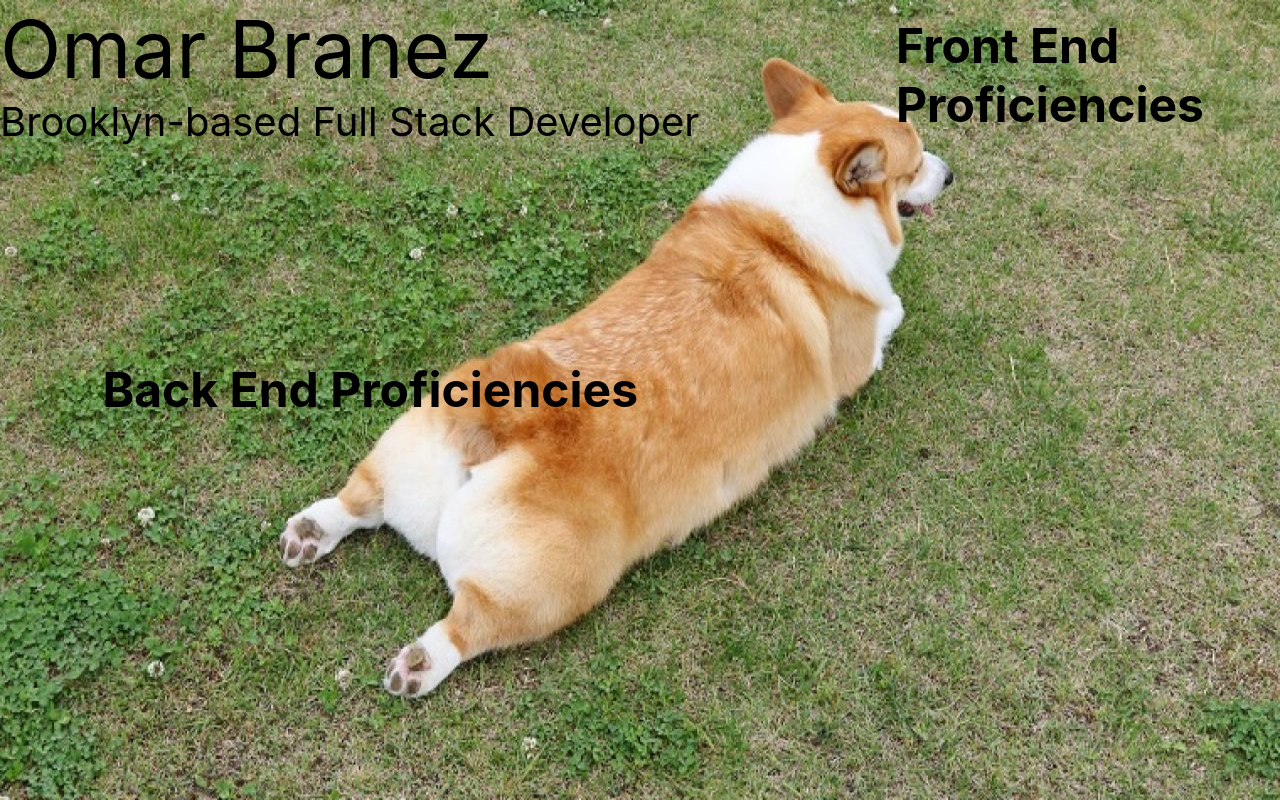
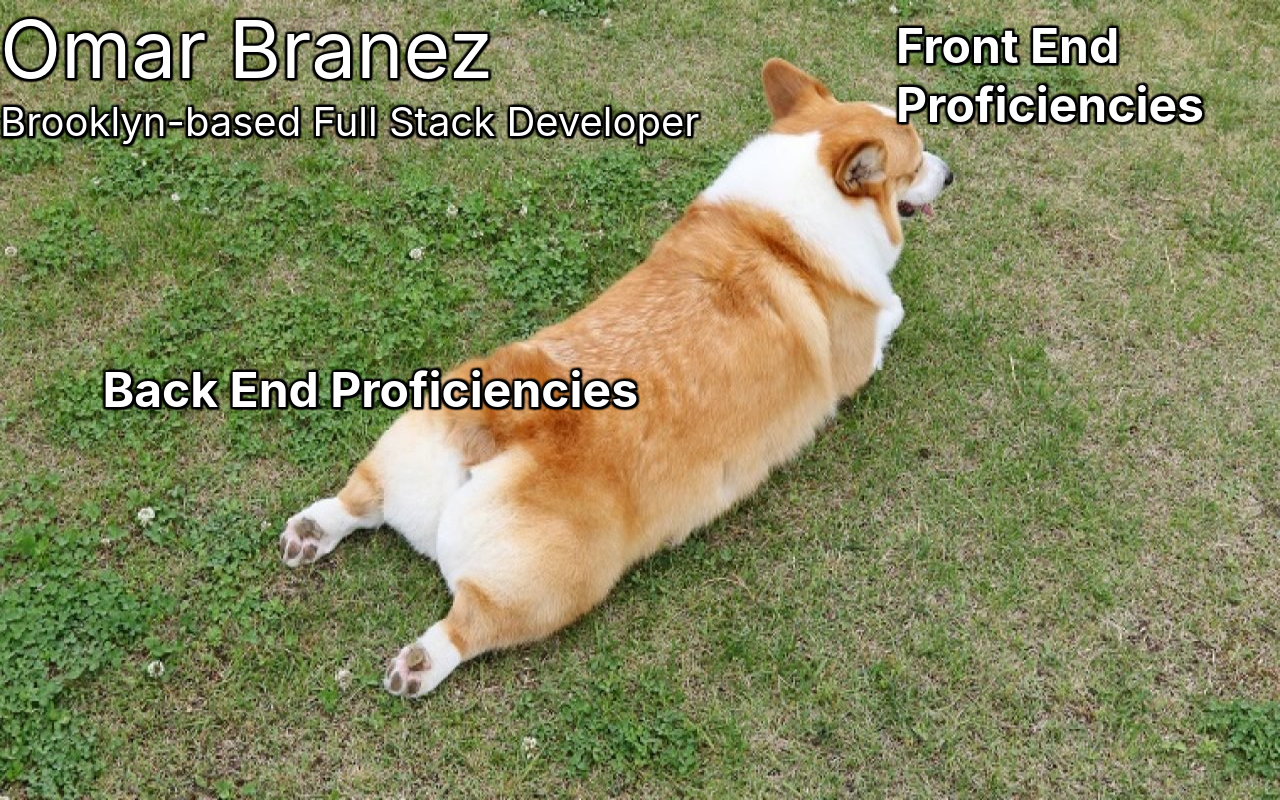
Before and after one commit to omarbranez/portfolio-react, a React (Create React App) app: page /skills in a window 1280 px wide. Built offline with nearby package versions, Linux system fonts and the light colour scheme.

Commit message:
add text shadows

```diff
--- a/src/pages/Skills.js
+++ b/src/pages/Skills.js
@@ -9,7 +9,7 @@ const Skills = () => {
     const FrontEndSkills = ({showMore}) => {
         return (
             <div>
-                <span style={{fontSize: "6vh", fontWeight: "bold"}}>Front End Proficiencies</span>
+                <span style={{fontSize: "6vh", fontWeight: "bold", webkitTextFillColor: "white", textShadow:"-2px -2px 2px #000, 2px -2px 2px #000, 2px -2px 2px #000, 2px  2px   2px #000,2px  2px 2px #000,2px    2px 2px #000,-2px  2px 2px #000,-2px  2px   2px #000"}}>Front End Proficiencies</span>
                 <div style={{display: showMore ? "block" : "none"}}>
                 <span>More Things</span>
 
@@ -22,7 +22,7 @@ const Skills = () => {
         return (
             <div>
 
-            <span style={{fontSize: "6vh", fontWeight: "bold"}}>Back End Proficiencies</span>
+            <span style={{fontSize: "6vh", fontWeight: "bold", webkitTextFillColor: "white", textShadow:"-2px -2px 2px #000, 2px -2px 2px #000, 2px -2px 2px #000, 2px  2px   2px #000,2px  2px 2px #000,2px    2px 2px #000,-2px  2px 2px #000,-2px  2px   2px #000"}}>Back End Proficiencies</span>
             <div style={{display: showMore ? "block" : "none"}}>
                 <span>More Things</span>
             </div>
@@ -47,8 +47,8 @@ const Skills = () => {
                 </svg>
             </div>
             <div style={{position: "absolute", top: "0"}}>
-                <span style={{fontSize: "10vh"}}>Omar Branez</span><br/>
-            <span style={{fontSize: "5vh"}}>Brooklyn-based Full Stack Developer</span>
+                <span style={{fontSize: "10vh", webkitTextFillColor: "white", textShadow:"-2px -2px 2px #000, 2px -2px 2px #000, 2px -2px 2px #000, 2px  2px   2px #000,2px  2px 2px #000,2px    2px 2px #000,-2px  2px 2px #000,-2px  2px   2px #000"}}>Omar Branez</span><br/>
+            <span style={{fontSize: "5vh", webkitTextFillColor: "white", textShadow:"-2px -2px 2px #000, 2px -2px 2px #000, 2px -2px 2px #000, 2px  2px   2px #000,2px  2px 2px #000,2px    2px 2px #000,-2px  2px 2px #000,-2px  2px   2px #000"}}>Brooklyn-based Full Stack Developer</span>
             <div style={{top:"2vh", left: "70vw", position: "absolute", }}>
 
             <FrontEndSkills showMore={showFront}/>
```
